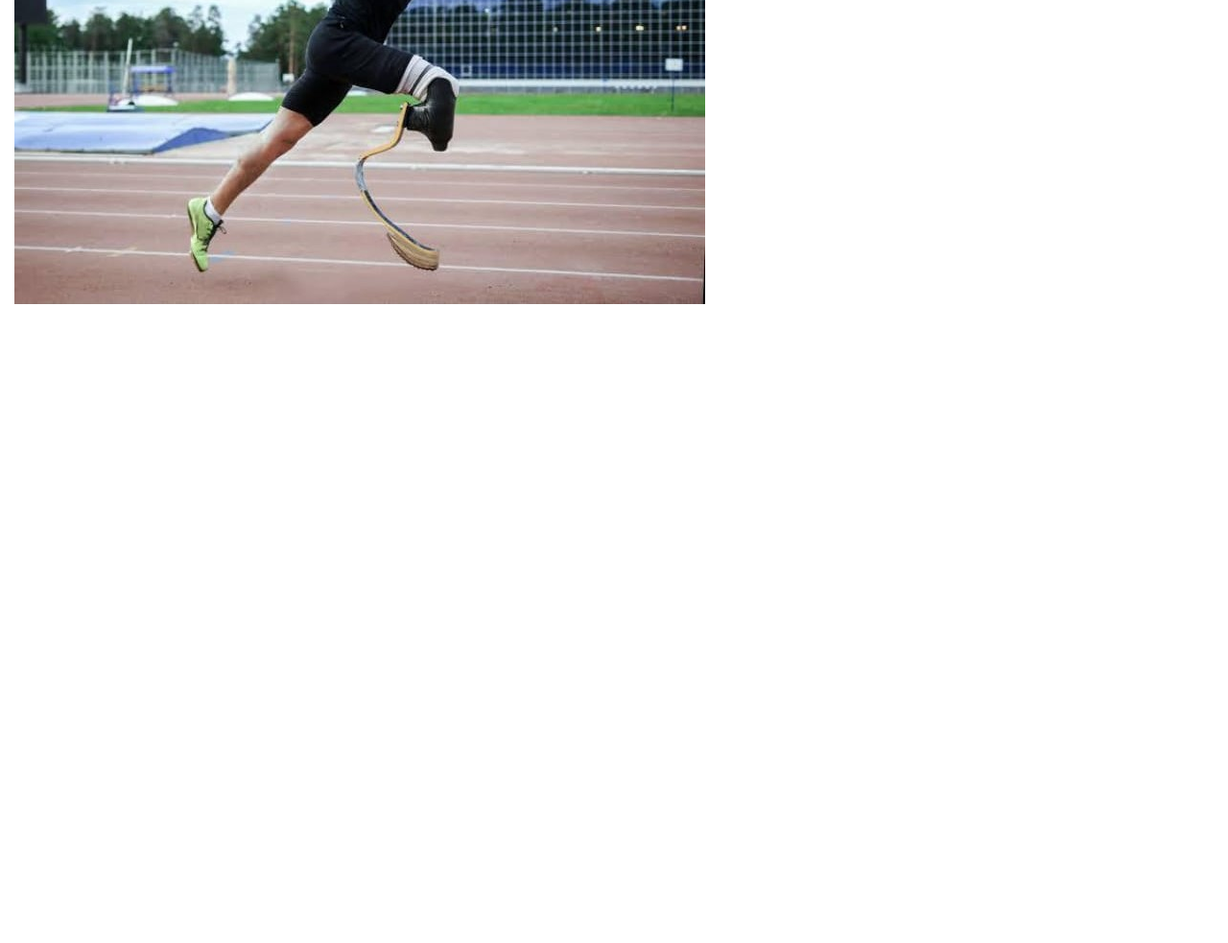
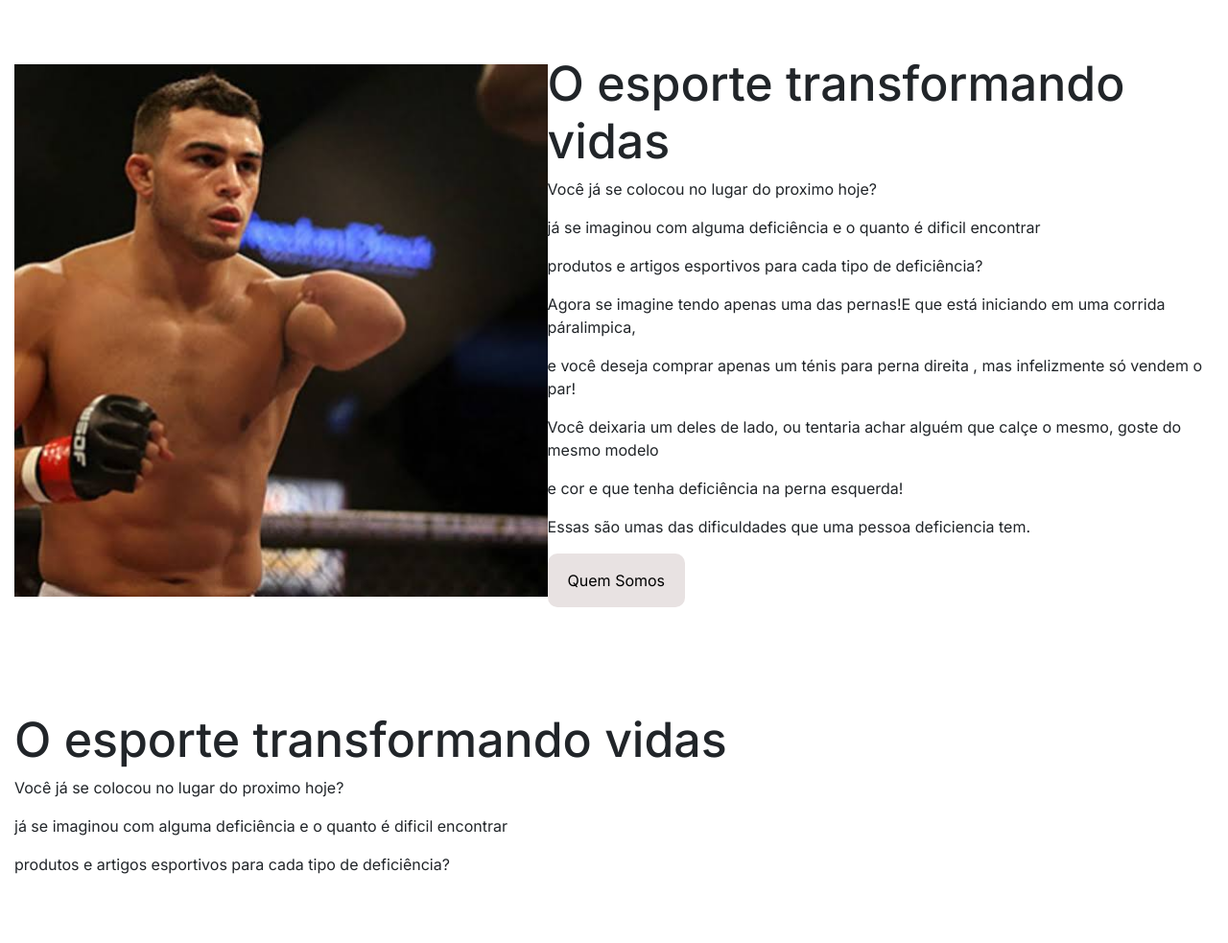
Before and after one commit to viviane-vieira/Minotauro, a plain HTML site: page telaInicial/index.html in a window 1280 px wide. Shown: the part 1275-2258 px from the top of the page at 96% size. Before the commit the page ends 1646 px from the top, so only its background shows below. Drawn offline with nearby package versions, Linux system fonts and the light colour scheme.

Commit message:
inserindo cards

```diff
--- a/telaInicial/css/style.css
+++ b/telaInicial/css/style.css
@@ -93,6 +93,27 @@ nav ul a{
 
 
 }
-.faca-mais-text p{
-    color: black;
+/* faca mais*/
+.faca-mais .container{
+    display: flex;
+    align-items: center;
+
 }
+.faca-mais .faca-mais-text{
+    width: 50%;
+    padding:0 40px ;
+}
+.faca-mais .faca-mais-text h3{
+    font-size: 56px;
+}
+.faca-mais .faca-mais-text p{
+    margin: 5px 0 10px 0;
+}
+
+.faca-mais .faca-mais-img{
+    width: 50%;
+
+}
+.faca-mais .faca-mais-img img{
+    width: 100%;
+}
--- a/telaInicial/index.html
+++ b/telaInicial/index.html
@@ -50,10 +50,10 @@
             esportivos para
           deficientes fisicos.</p>
 
-          <a href="sobre.html" class="" >Quem Somos</a>
+          <a href="sobre.html" class="btn " >Quem Somos</a>
           </div>
           <div class="faca-mais-img">
-            <img src="img/corredor1.jpg" alt="">
+            <img src="img/corredor1.jpg" alt="corredor deficiente">
 
           </div>
 
@@ -66,6 +66,49 @@
 
 
       </div>
+    </section>
+    <!--faca mais 2-->
+    <section class="faca-mais">
+      <div class="container">
+         <div class="faca-mais-img">
+            <img src="img/boxer1.jpg" alt="corredor deficiente">
+
+          </div>
+        <div class="faca-mai-text">
+          <h3>O esporte transformando vidas</h3>
+          <p>Você já se colocou no lugar do proximo hoje?</p>
+          <p>já se imaginou com alguma deficiência e o quanto é dificil encontrar</p>
+          <p>produtos e artigos esportivos para cada tipo de deficiência?</p>
+          <p>Agora se imagine tendo apenas uma das pernas!E que está iniciando em uma corrida páralimpica,</p>
+          <p>e você deseja comprar apenas um ténis para perna direita , mas infelizmente só vendem o par!</p>
+          <p>Você deixaria um deles de lado, ou tentaria achar alguém que calçe o mesmo, goste do mesmo modelo</p>
+           e cor e que tenha deficiência na perna esquerda!</p>
+           <p>Essas são umas das  dificuldades que uma  pessoa deficiencia tem.</p>
+
+          <a href="sobre.html" class="btn" >Quem Somos</a>
+          </div>
+
+
+
+
+
+
+
+
+
+
+      </div>
+    </section>
+    <!--parceiros-->
+    <section class="partners">
+      <div class="container">
+        <h3>O esporte transformando vidas</h3>
+        <p>Você já se colocou no lugar do proximo hoje?</p>
+          <p>já se imaginou com alguma deficiência e o quanto é dificil encontrar</p>
+          <p>produtos e artigos esportivos para cada tipo de deficiência?</p>
+
+      </div>
+
     </section>
 
 
@@ -84,4 +127,6 @@
 
 
 
+
+
 </body>
```
Also changed, not shown: Design sem nome_20230913_123326_0000.png (deleted), telaInicial/img/paralimpicos.jpg (added).
